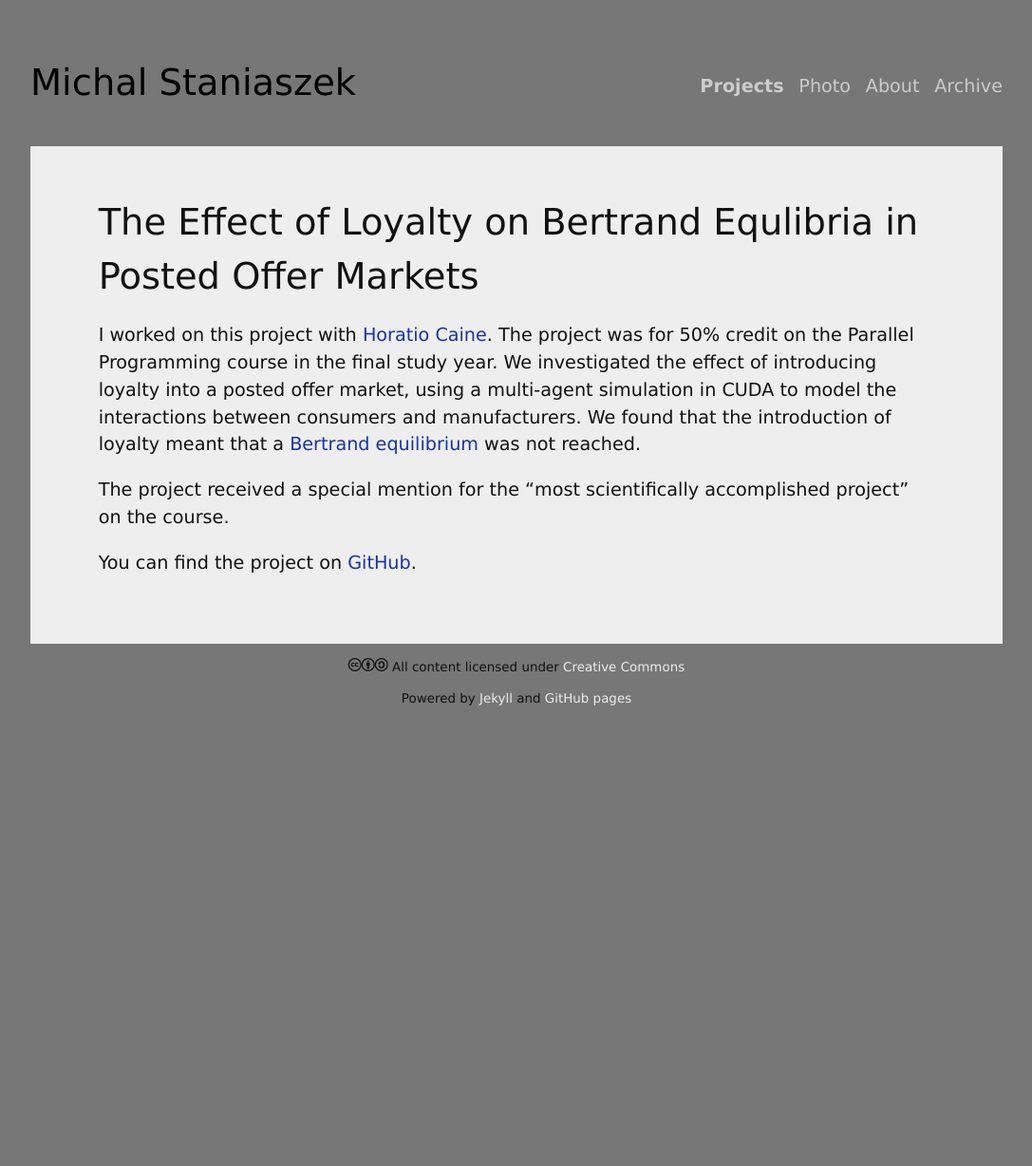
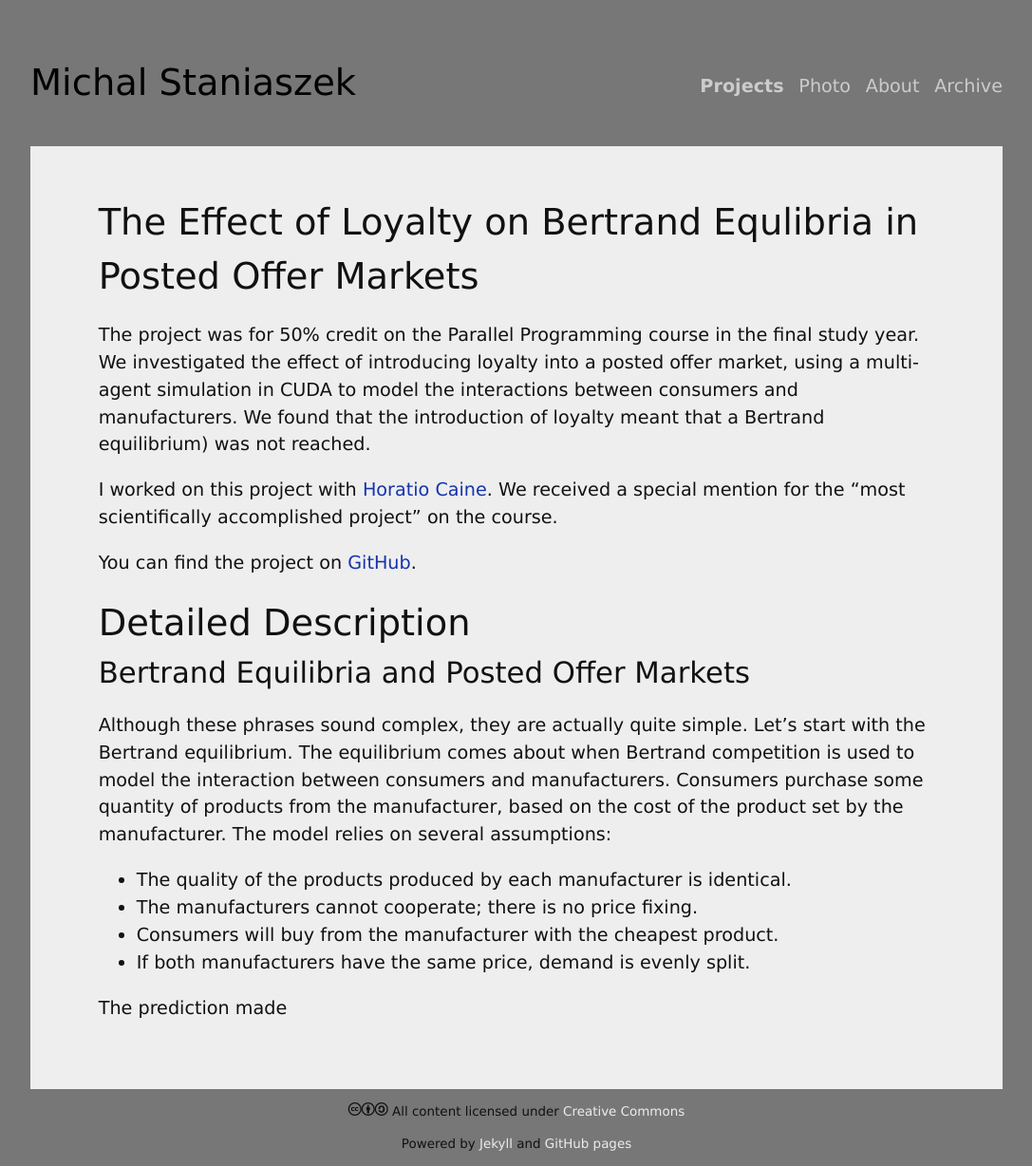
Before and after one commit to heuristicus/heuristicus.github.io, a Jekyll site: the page built from _posts/2010-06-03-{project}bertrand.md, in a window 1280 px wide. Shown: the whole page at 95% size, without its empty margins (96-1183 px from the left). Built offline with Jekyll 4.4.1, drawn with Linux system fonts in a browser that asks for light colours; some web fonts are replaced; Markdown is read by kramdown in place of the engine named in the settings; before the commit the page ends 900 px from its top, so only the background shows below that.

Commit message:
More detailed descriptions of projects

```diff
--- a/_posts/2010-06-03-{project}bertrand.md
+++ b/_posts/2010-06-03-{project}bertrand.md
@@ -8,14 +8,32 @@ location: The University of Birmingham
 type: project
 ---
 
-I worked on this project with [Horatio Caine](http://hxcaine.com/). The project
-was for 50% credit on the Parallel Programming course in the final study
-year. We investigated the effect of introducing loyalty into a posted offer
-market, using a multi-agent simulation in CUDA to model the interactions between
-consumers and manufacturers. We found that the introduction of loyalty meant
-that a [Bertrand equilibrium](http://en.wikipedia.org/wiki/Bertrand_competition) was not reached.
+The project was for 50% credit on the Parallel Programming course in the final
+study year. We investigated the effect of introducing loyalty into a posted
+offer market, using a multi-agent simulation in CUDA to model the interactions
+between consumers and manufacturers. We found that the introduction of loyalty
+meant that a Bertrand equilibrium) was
+not reached.
 
-The project received a special mention for the "most scientifically accomplished
-project" on the course.
+I worked on this project with [Horatio Caine](http://hxcaine.com/). We received
+a special mention for the "most scientifically accomplished project" on the
+course.
 
 You can find the project on [GitHub](https://github.com/heuristicus/bertrand-equilibria).
+
+# Detailed Description
+### Bertrand Equilibria and Posted Offer Markets
+
+Although these phrases sound complex, they are actually quite simple. Let's
+start with the Bertrand equilibrium. The equilibrium comes about when Bertrand
+competition is used to model the interaction between consumers and
+manufacturers. Consumers purchase some quantity of products from the
+manufacturer, based on the cost of the product set by the manufacturer. The
+model relies on several assumptions:
+
+- The quality of the products produced by each manufacturer is identical.
+- The manufacturers cannot cooperate; there is no price fixing.
+- Consumers will buy from the manufacturer with the cheapest product.
+- If both manufacturers have the same price, demand is evenly split.
+
+The prediction made
```
Also changed, not shown: _posts/2010-06-04-{project}gravlens.md (+1 -1 lines).
